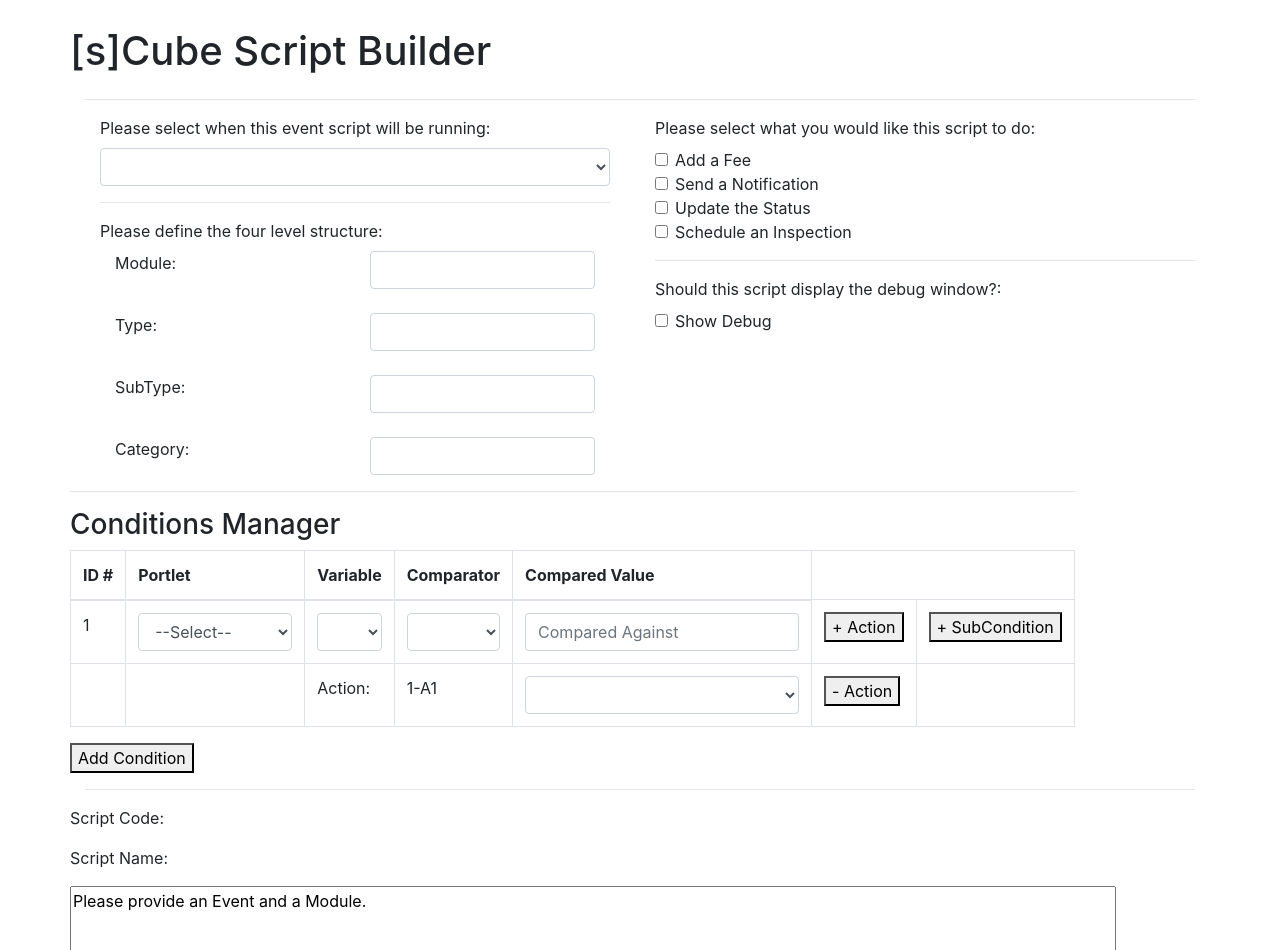
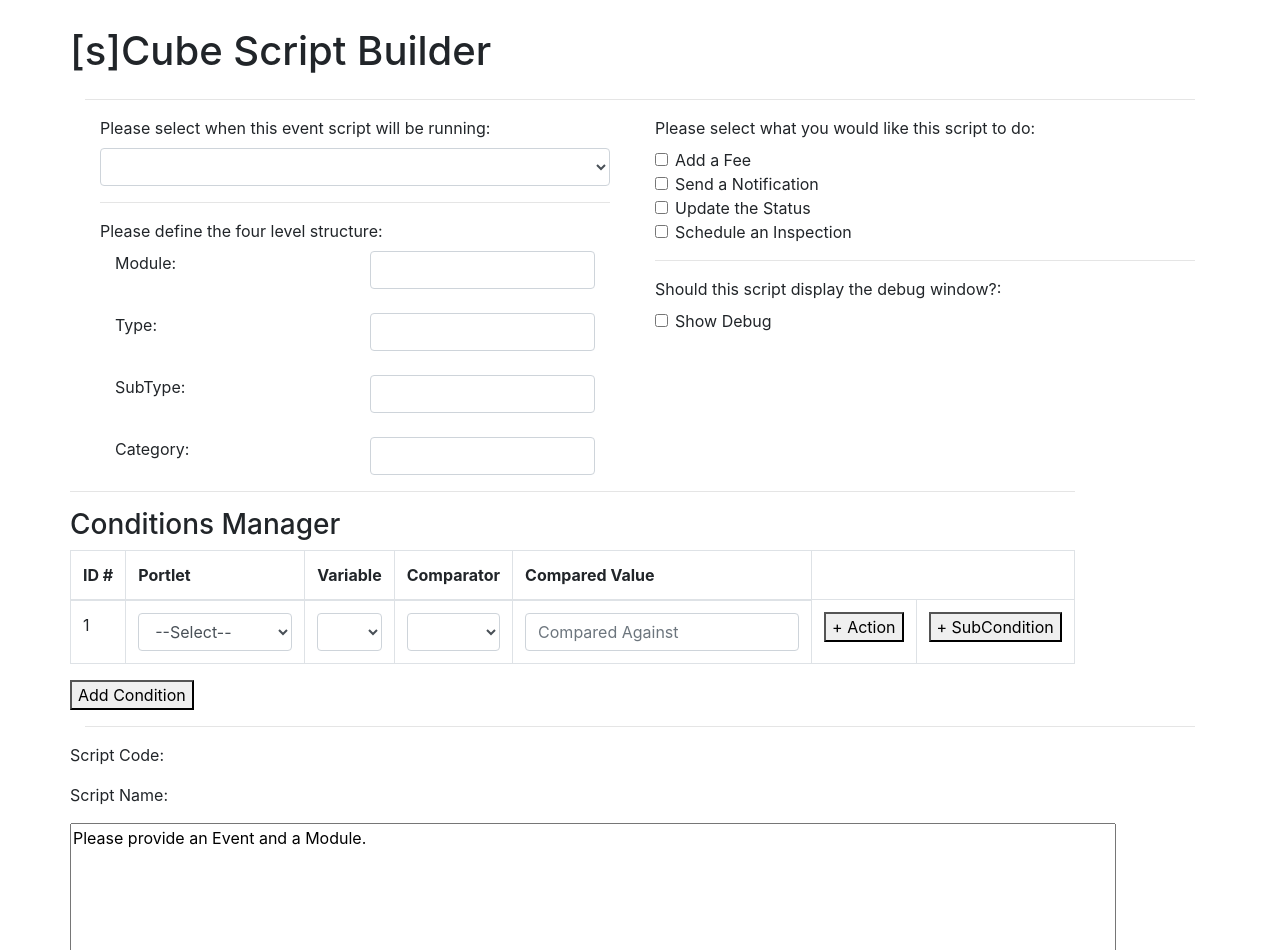
Before and after one commit to ItsAMeNick/sCube-Script-Builder, a React (Create React App) app: page / in a window 1280 px wide. Shown: the top 950 px of the page. Built offline with nearby package versions, Linux system fonts and the light colour scheme.

Commit message:
[NZ] Finished off Actions

```diff
--- a/src/components/CONDIT_Container.js
+++ b/src/components/CONDIT_Container.js
@@ -17,7 +17,10 @@ class CONDIT extends Component {
         let cons = [];
         for (let c in cons_ids) {
             let cc = cons_ids[c];
-            cons.push(<ConditItem  key={this.props.conditions[cc].key} id={this.props.conditions[cc].key}/>)
+            cons.push(<ConditItem  key={this.props.conditions[cc].key} id={this.props.conditions[cc].key}/>);
+            for (let a in this.props.conditions[cc].actions) {
+                cons.push(<ConditAction key={cc+a} parent={cc} id={a}/>);
+            }
         }
         return cons;
     }
@@ -39,7 +42,6 @@ class CONDIT extends Component {
                 </thead>
                 <tbody>
                     {this.generateConditTable()}
-                    <ConditAction key="1" parent="1" id="1-A1"/>
                 </tbody>
             </Table>
             <button onClick={this.props.addConditFlat}> Add Condition </button>
--- a/src/modules/reducer.js
+++ b/src/modules/reducer.js
@@ -143,14 +143,11 @@ const sCubeReducer = (state = initialState, action) => {
         let newState = _.cloneDeep(state);
         let newActions = newState.conditions[action.payload].actions;
         let newId = "";
-        console.log(action.payload);
-        console.log(newState.conditions[action.payload].actions);
         let m = 0;
         if (_.isEmpty(newActions)) {
             m = 1;
         } else {
             for (let a in newActions) {
-                console.log(a.split("A")[1]);
                 m = Math.max(m, a.split("A")[1]);
             }
             m += 1;
```
